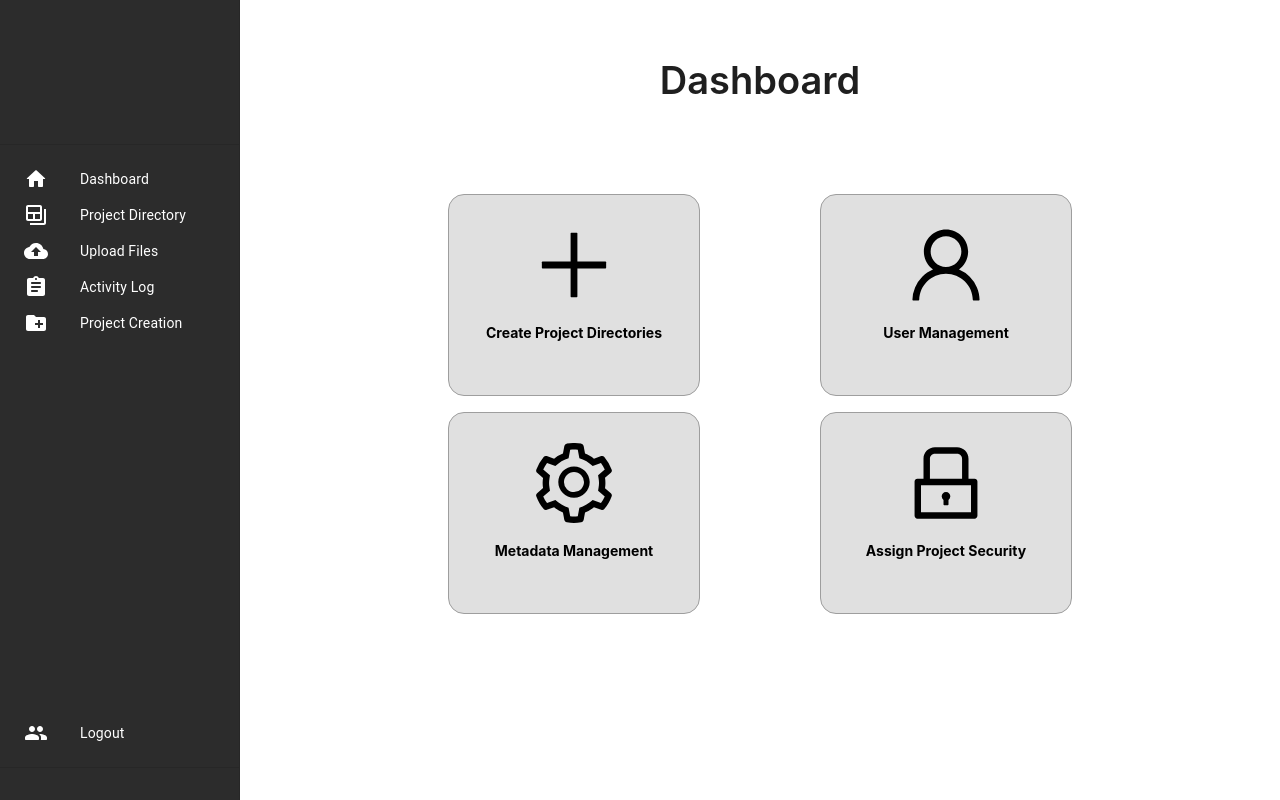
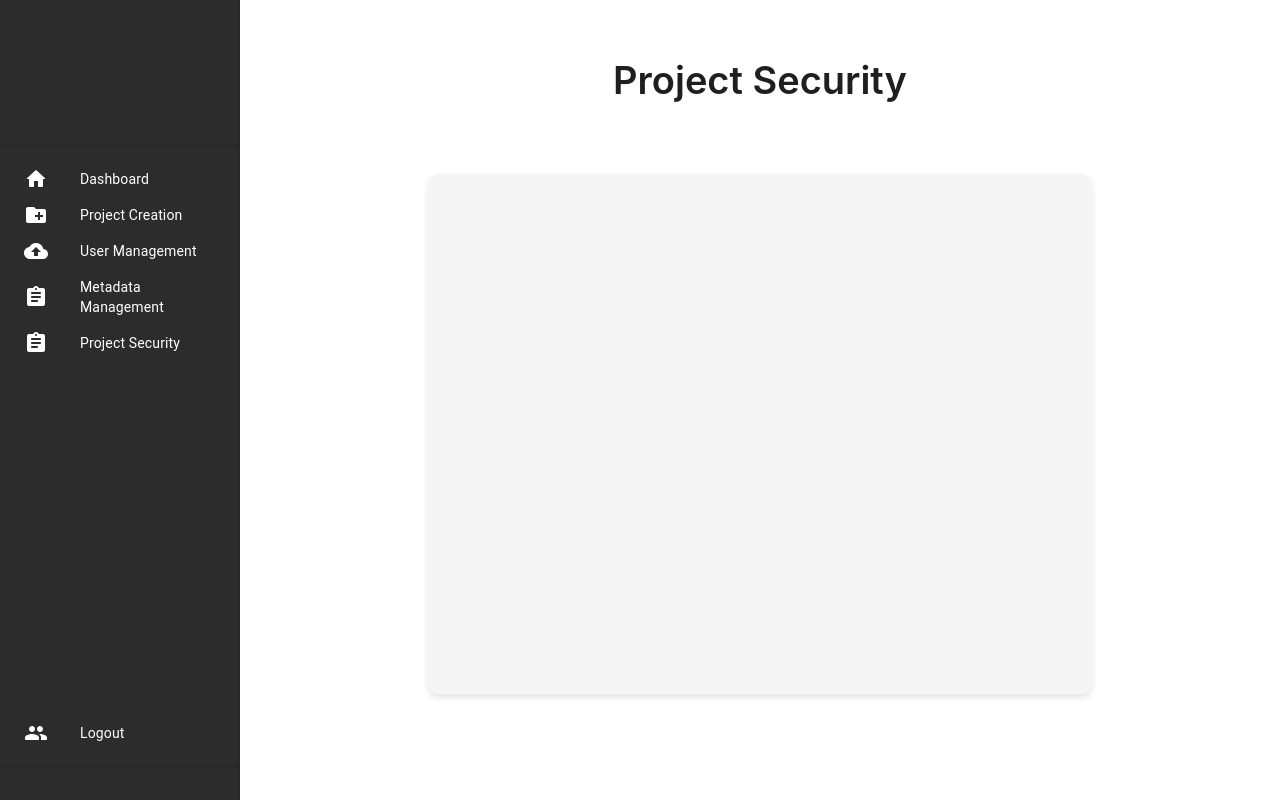
Before and after one commit to Sneaky-Breeky/Team-6-AE, a React (Create React App) app in the folder src/frontend/: page /admin/projectSecurity in a window 1280 px wide. Before the commit this address led to /admin/dashboard. Built offline with nearby package versions, Linux system fonts and the light colour scheme; sample sign-in values are in the browser's storage.

Commit message:
fixed admin nav bar & added base project security

```diff
--- a/src/frontend/src/App.js
+++ b/src/frontend/src/App.js
@@ -6,7 +6,8 @@ import AdminUserManage from './pages/admin/AdminUserManage';
 import UserDashboard from './pages/user/UserDashboard';
 import UserUpload from './pages/user/UserUpload';
 import ProjectDirectory from './pages/user/UserProjectDir';
-import CreateProjectDirectory from './pages/admin/AdminCreateProjectDir';
+import ProjectCreation from './pages/admin/AdminProjectCreation';
+import AdminProjectSecurity from './pages/admin/AdminProjectSecurity';
 import ActivityLog from './pages/user/UserActivityLog';
 import { isAdmin, isLoggedIn } from './utils/auth';
 import SideMenu from './components/SideMenu';
@@ -23,13 +24,14 @@ function App() {
             <AppNavbar />
             <Routes>
               {isAdmin() ? (
-                  <Route path="/admin/dashboard" element={<AdminDashboard />} />
+                <Route path="/admin/dashboard" element={<AdminDashboard />} />
               ) : (
-                  <Route path="/user/dashboard" element={<UserDashboard />} />
+                <Route path="/user/dashboard" element={<UserDashboard />} />
               )}
               <Route path="/" element={<Navigate to={isAdmin() ? '/admin/dashboard' : '/user/dashboard'} />} />
               <Route path="*" element={<Navigate to={isAdmin() ? '/admin/dashboard' : '/user/dashboard'} />} />
 
+              {/* user */}
               <Route path="/user/projectDirectory" element={<ProjectDirectory />} />
               <Route path="*" element={<Navigate to="/user/projectDirectory" />} />
 
@@ -39,14 +41,21 @@ function App() {
               <Route path="/user/activityLog" element={<ActivityLog />} />
               <Route path="*" element={<Navigate to="/user/activityLog" />} />
 
-              <Route path="/admin/createProjectDirectory" element={<CreateProjectDirectory />} />
-              <Route path="*" element={<Navigate to="/admin/createProjectDirectory" />} />
+
+              {/* admin */}
+              <Route path="/admin/projectCreation" element={<ProjectCreation />} />
+              <Route path="*" element={<Navigate to="/admin/projectCreation" />} />
+
+              <Route path="/admin/userManagement" element={<AdminUserManage />} />
+              <Route path="*" element={<Navigate to="/admin/userManagement" />} />
 
               <Route path="/admin/metadataManagement" element={<AdminMetadataManage />} />
               <Route path="*" element={<Navigate to="/admin/metadataManagement" />} />
 
-              <Route path="/admin/userManagement" element={<AdminUserManage />} />
-              <Route path="*" element={<Navigate to="/admin/userManagement" />} />
+              <Route path="/admin/projectSecurity" element={<AdminProjectSecurity />} />
+              <Route path="*" element={<Navigate to="/admin/projectSecurity" />} />
+
+
             </Routes>
           </Box>
         </Box>
--- a/src/frontend/src/components/MenuContent.js
+++ b/src/frontend/src/components/MenuContent.js
@@ -13,57 +13,42 @@ import CreateNewFolderIcon from '@mui/icons-material/CreateNewFolder';
 import AssignmentRoundedIcon from '@mui/icons-material/AssignmentRounded';
 import { isAdmin } from '../utils/auth';
 
-// assumption that this is only for users and not admin
-var mainListItems = [
-  { text: 'Dashboard', icon: <HomeRoundedIcon /> },
-  { text: 'Project Directory', icon: <BackupTableIcon /> },
-  { text: 'Upload Files', icon: <CloudUploadIcon /> },
-  { text: 'Activity Log', icon: <AssignmentRoundedIcon /> },
+
+var userPages = [
+  { text: 'Dashboard', url: 'dashboard', icon: <HomeRoundedIcon /> },
+  { text: 'Project Directory', url: 'projectDirectory', icon: <BackupTableIcon /> },
+  { text: 'Upload Files', url: 'uploadFiles', icon: <CloudUploadIcon /> },
+  { text: 'Activity Log', url: 'activityLog', icon: <AssignmentRoundedIcon /> },
 ];
+
+var adminPages = [
+  { text: 'Dashboard', url: 'dashboard', icon: <HomeRoundedIcon /> },
+  { text: 'Project Creation', url: 'projectCreation', icon: <CreateNewFolderIcon /> },
+  { text: 'User Management', url: 'userManagement', icon: <CloudUploadIcon /> },
+  { text: 'Metadata Management', url: 'metadataManagement', icon: <AssignmentRoundedIcon /> },
+  { text: 'Project Security', url: 'projectSecurity', icon: <AssignmentRoundedIcon /> },
+];
+
 
 const secondaryListItems = [
   { text: 'Logout', icon: <PeopleRoundedIcon /> }
 ];
 
 // TODO: put this in utils?
-function GetDirectoryPrefix(isAdmin) {
-  const ret = isAdmin ? '/admin/' : '/user/';
-  return ret;
-}
+const GetDirectoryPrefix = (isAdmin) => (isAdmin ? '/admin/' : '/user/');
 
-if (isAdmin()) {
-  mainListItems.push(
-    { text: 'Project Creation', icon: <CreateNewFolderIcon /> })
-}
 
 export default function MenuContent() {
+  const menuItems = isAdmin() ? adminPages : userPages;
   return (
     <Stack sx={{ flexGrow: 1, p: 1, justifyContent: 'space-between' }}>
       <List dense>
-        {mainListItems.map((item, index) => (
+        {menuItems.map((item, index) => (
           <ListItem key={index} disablePadding sx={{ display: 'block' }}>
             <ListItemButton selected={index === parseInt(sessionStorage.getItem('menu'))}
               onClick={() => {
                 sessionStorage.setItem('menu', index);
-                switch (parseInt(sessionStorage.getItem('menu'))) {
-                  case 0:
-                    window.location.href = GetDirectoryPrefix(isAdmin()) + 'dashboard';
-                    break;
-                  case 1:
-                    window.location.href = GetDirectoryPrefix(isAdmin()) + 'projectDirectory';
-                    break;
-                  case 2:
-                    window.location.href = GetDirectoryPrefix(isAdmin()) + 'uploadFiles';
-                    break;
-                  case 3:
-                    window.location.href = GetDirectoryPrefix(isAdmin()) + 'activityLog';
-                    break;
-                  case 4:
-                    window.location.href = GetDirectoryPrefix(isAdmin()) + 'createProjectDirectory';
-                    break;
-                  default:
-                    window.location.href = GetDirectoryPrefix(isAdmin()) + 'dashboard';
-                }
+                window.location.href = GetDirectoryPrefix(isAdmin()) + item.url;
               }}
             >
               <ListItemIcon sx={{ color: 'white' }} >{item.icon}</ListItemIcon>
--- a/src/frontend/src/pages/admin/AdminCreateProjectDir.js
+++ b/src/frontend/src/pages/admin/AdminProjectCreation.js
@@ -8,7 +8,7 @@ const tagStyle = {
     backgroundColor: '#dbdbdb'
 };
 
-export default function CreateProjectDirectory() {
+export default function ProjectCreation() {
     const [projectName, setProjectName] = useState(null);
     const [description, setDescription] = useState(null);
     const [location, setLocation] = useState(null);
--- /dev/null
+++ b/src/frontend/src/pages/admin/AdminProjectSecurity.js
@@ -0,0 +1,49 @@
+import React, { useState } from 'react';
+import Box from '@mui/material/Box';
+import { Typography, } from 'antd';
+
+const { Title } = Typography;
+
+export default function AdminProjectSecurity() {
+
+  return (
+    <Box
+      sx={{
+        display: 'flex',
+        flexDirection: 'column',
+        height: '100vh',
+      }}
+    >
+      {/* Title */}
+      <Box
+        sx={{
+          textAlign: 'center',
+          padding: 4,
+        }}
+      >
+        <Title level={1}>Project Security</Title>
+      </Box>
+
+        {/* Right container with activity log */}
+<Box
+  sx={{
+    display: 'flex',
+    flexDirection: 'row',
+    justifyContent: 'flex-start',
+    alignItems: 'left',
+    height: '60vh',
+    width: '60%',
+    margin: '20px auto',
+    backgroundColor: '#f5f5f5',
+    borderRadius: '10px',
+    padding: '20px',
+    boxShadow: '0 4px 6px rgba(0, 0, 0, 0.1)',
+    overflow: 'auto',
+  }}
+>
+
+</Box>
+
+    </Box>
+  );
+}
```
